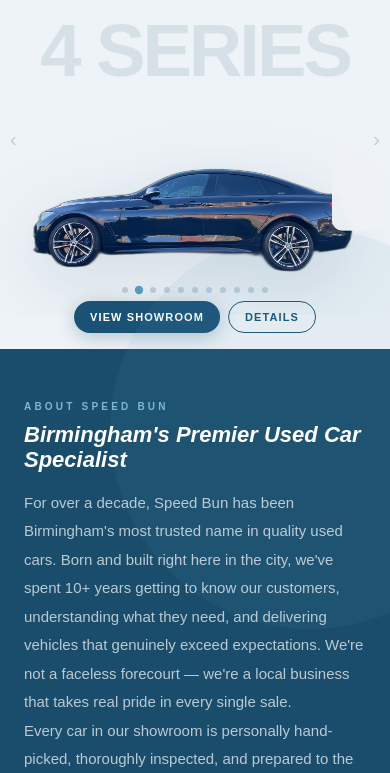
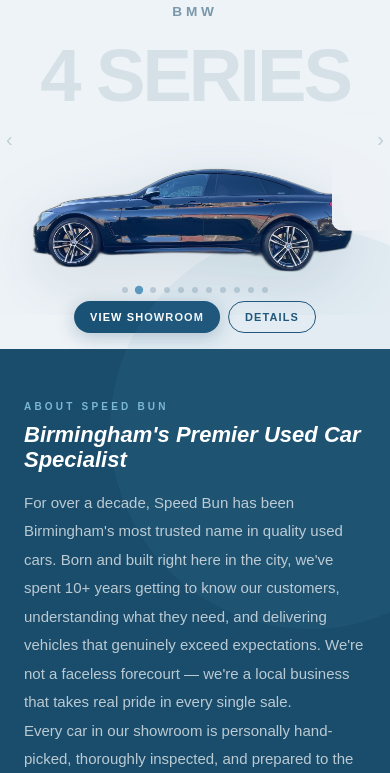
Before and after one commit to tahburn101-netizen/speedbun, a website: page index.html in a window 390 px wide. Shown: the part 71-844 px from the top of the page. Drawn offline with Linux system fonts and the light colour scheme; no server answers.

Commit message:
Fix mobile hero text lower and remove navigation arrow white box effect

```diff
--- a/index.html
+++ b/index.html
@@ -1130,7 +1130,7 @@
   .about-stats{grid-template-columns:1fr;gap:10px}
   /* Hero mobile: optimised layout - car fills lower 60%, text sits top 35% */
   .home-hero{min-height:420px}
-  .hero-text-block{top:12%;height:38%}
+  .hero-text-block{top:18%;height:38%}
   .hero-car-box{left:0;right:0;top:30%;bottom:8%;overflow:hidden}
   .hero-bg-text{font-size:26vw;line-height:0.9}
   .hero-make{font-size:clamp(10px,3.5vw,18px);letter-spacing:0.28em}
@@ -1143,7 +1143,7 @@
   .btn-fill,.btn-outline{padding:9px 16px;font-size:11px;letter-spacing:0.1em}
   .h-dots{bottom:56px}
   .h-dot{width:6px;height:6px}
-  .h-arrow{font-size:20px;padding:4px}
+  .h-arrow{font-size:20px;padding:0;background:none !important}
   .social-bar{display:none !important}
   /* Increased mobile home page padding */
   .about-section,.reviews-section{padding:52px 24px;overflow:visible}
```
